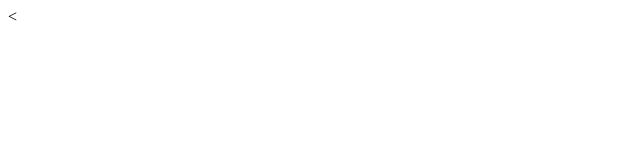
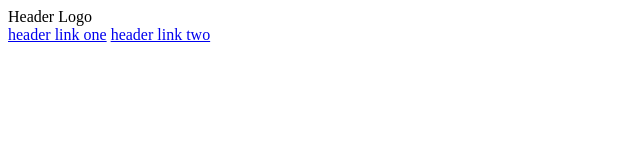
Before and after one commit to ev3nthorizon18/Landing-Page, a plain HTML site: page index.html in a window 1280 px wide. Shown: the whole page, without its empty margins (0-640 px from the left). Drawn offline with Linux system fonts and the light colour scheme.

Commit message:
Added header title and links links will not open to anything specific

```diff
--- a/index.html
+++ b/index.html
@@ -4,9 +4,13 @@
     <meta charset="UTF-8">
     <meta name="viewport" content="width=device-width, initial-scale=1.0">
     <title>Landing Page</title>
-    <
+    <link rel="stylesheet" href="style.css">
 </head>
 <body>
-
+    <div class="header"> Header Logo </div>
+    <div class="rightside links">
+        <a href="#"> header link one</a>
+        <a href="#">header link two</a>
+    </div>
 </body>
 </html>
```
